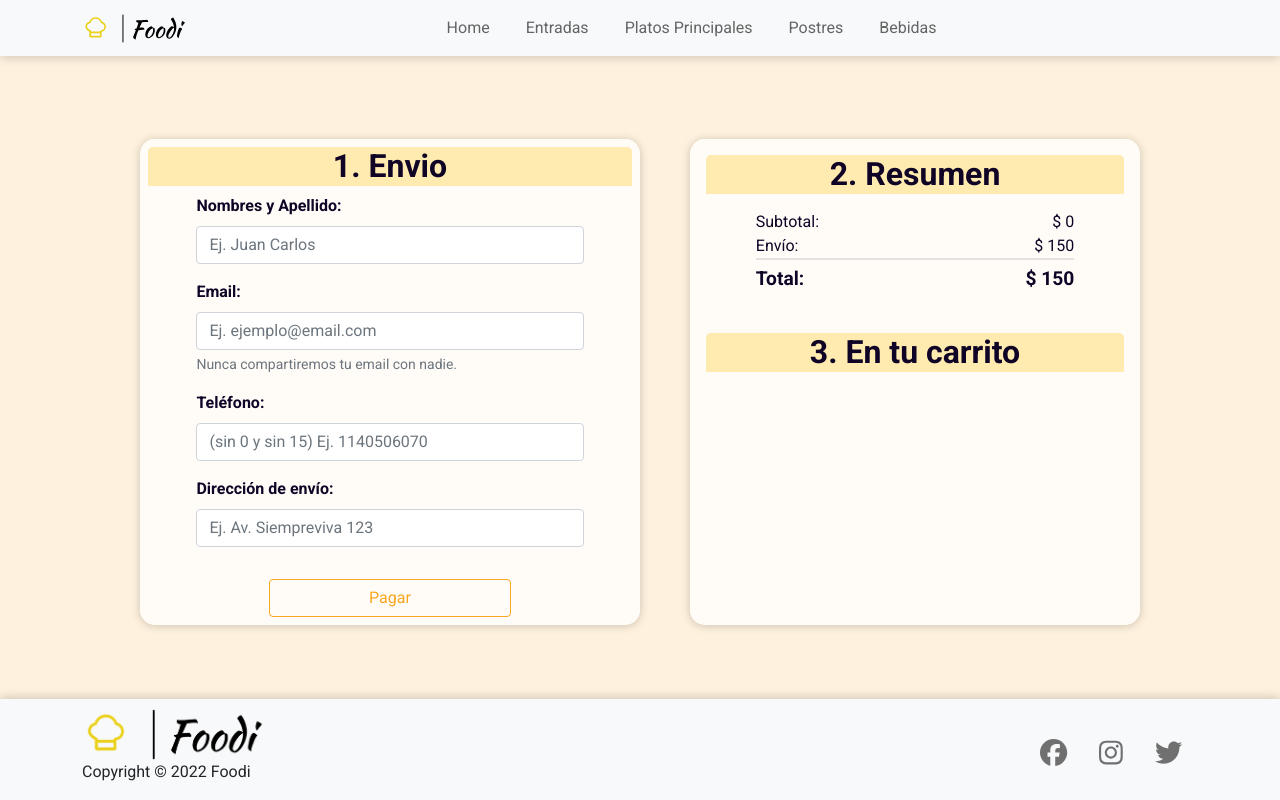
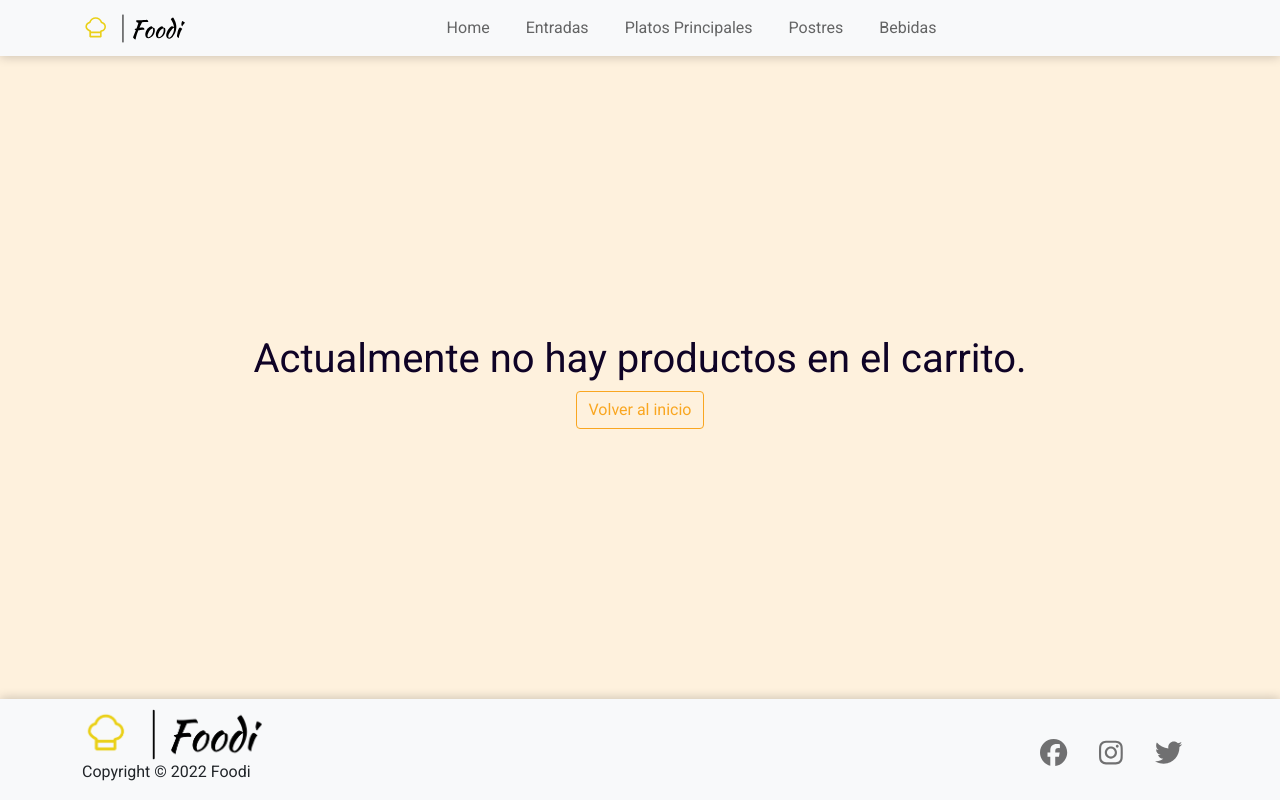
Before and after one commit to psantiagoe/shoppingcart-escobar, a React (Create React App) app: page /checkout in a window 1280 px wide. Built offline with nearby package versions, Linux system fonts and the light colour scheme.

Commit message:
Diseño de component Thanks.js, solucion de errores minimos. limpieza de comentarios y codigo no utilizado.

```diff
--- a/src/components/App.js
+++ b/src/components/App.js
@@ -1,16 +1,16 @@
-import Header from "./Header";
 import Main from "./Main";
 import Footer from "./Footer";
 import { ToastContainer } from "react-toastify";
 import "react-toastify/dist/ReactToastify.css";
 import { BrowserRouter } from "react-router-dom";
 import CartProvider from "../context/CartContext";
+import NavBar from "./NavBar";
 
 const App = () => {
 	return (
 		<CartProvider>
 			<BrowserRouter>
-				<Header />
+				<NavBar />
 				<Main />
 				<Footer />
 				<ToastContainer />
--- a/src/components/CheckoutContainer.js
+++ b/src/components/CheckoutContainer.js
@@ -2,11 +2,12 @@ import React, { useContext } from "react";
 import { Form, Button, Container } from "react-bootstrap";
 import CheckoutList from "./CheckoutList";
 import { contexto } from "../context/CartContext";
-import { useNavigate } from "react-router-dom";
+import { NavLink, useNavigate } from "react-router-dom";
+import { toast } from "react-toastify";
 
 const Checkout = () => {
 	const resultado = useContext(contexto);
-	const { carrito, total, enviarCarrito, pedidoId } = resultado;
+	const { carrito, total, enviarCarrito, uploadingCart } = resultado;
 
 	const navigate = useNavigate();
 
@@ -20,39 +21,61 @@ const Checkout = () => {
 		const telefono = e.target.form.formTelefono.value;
 		const direccion = e.target.form.formDireccion.value;
 
+		if (nombre && telefono && direccion) {
 			enviarCarrito(nombre, email, telefono, direccion, newTotal);
-
-		navigate("/Thanks");
+			navigate("/Thanks", { uploadingCart: uploadingCart });
+		} else {
+			toast.error("Por favor complete todos los campos requeridos.");
+		}
 	};
 
 	return (
+		<>
+			{carrito.length === 0 && (
+				<Container>
+					<h1>Actualmente no hay productos en el carrito.</h1>
+					<NavLink to="/">
+						<Button variant="outline-primary">Volver al inicio</Button>
+					</NavLink>
+				</Container>
+			)}
+			{carrito.length > 0 && (
 				<Container className="d-flex checkout-container">
-			<Form className="envio-form p-2">
+					<Form className="envio-form needs-validation p-2">
 						<h3 className="titulo">1. Envio</h3>
 						<Form.Group className="mb-3" controlId="formNombre">
-					<Form.Label>Nombres y Apellido:</Form.Label>
-					<Form.Control type="text" placeholder="Ej. Juan Carlos" />
+							<Form.Label>
+								Nombres y Apellido<sup>*</sup>
+							</Form.Label>
+							<Form.Control type="text" placeholder="Ej. Juan Carlos" required />
 						</Form.Group>
 
 						<Form.Group className="mb-3" controlId="formEmail">
-					<Form.Label>Email:</Form.Label>
+							<Form.Label>Email</Form.Label>
 							<Form.Control type="email" placeholder="Ej. ejemplo@email.com" />
 							<Form.Text className="text-muted">Nunca compartiremos tu email con nadie.</Form.Text>
 						</Form.Group>
 
 						<Form.Group className="mb-3" controlId="formTelefono">
-					<Form.Label>Teléfono:</Form.Label>
+							<Form.Label>
+								Teléfono<sup>*</sup>
+							</Form.Label>
 							<Form.Control type="text" placeholder="(sin 0 y sin 15) Ej. 1140506070" />
 						</Form.Group>
 
 						<Form.Group className="mb-3" controlId="formDireccion">
-					<Form.Label>Dirección de envío:</Form.Label>
+							<Form.Label>
+								Dirección de envío<sup>*</sup>
+							</Form.Label>
 							<Form.Control type="text" placeholder="Ej. Av. Siempreviva 123" />
 						</Form.Group>
 
+						<Form.Group className="mb-3" controlId="formSubmit">
+							<Form.Text className="text-muted text-end">* Campos obligatorios</Form.Text>
 							<Button variant="outline-primary" type="submit" className="mt-3" onClick={handleSubmit}>
 								Pagar
 							</Button>
+						</Form.Group>
 					</Form>
 
 					<div className="d-flex flex-column align-items-center p-2 summary-checkout">
@@ -83,6 +106,8 @@ const Checkout = () => {
 						</div>
 					</div>
 				</Container>
+			)}
+		</>
 	);
 };
 
--- a/src/components/CheckoutItem.js
+++ b/src/components/CheckoutItem.js
@@ -10,7 +10,9 @@ const CheckoutItem = ({ producto }) => {
 				<p className="m-0">
 					<strong>Cantidad:</strong> {producto.cantidad}
 				</p>
-				<p className="m-0">$ {producto.precio}</p>
+				<p className="m-0">
+					<strong>Precio:</strong> $ {producto.precio}
+				</p>
 			</div>
 		</Container>
 	);
--- a/src/components/Footer.js
+++ b/src/components/Footer.js
@@ -10,7 +10,7 @@ const Footer = () => {
 			<Container>
 				<Row className="d-flex align-items-center light">
 					<Col md={6}>
-						<img alt="Foodi logo" src={logoLarge} width={180} height={51} />
+						<img alt="Foodi logo" src={logoLarge} className="footer-logo" />
 						<p>Copyright © 2022 Foodi</p>
 					</Col>
 					<Col md={6}>
--- a/src/components/Header.js
+++ /dev/null
@@ -1,12 +0,0 @@
-import React from "react";
-import NavBar from "./NavBar";
-
-const Header = () => {
-	return (
-		<header>
-			<NavBar />
-		</header>
-	);
-};
-
-export default Header;
--- a/src/components/ItemDetailContainer.js
+++ b/src/components/ItemDetailContainer.js
@@ -30,11 +30,7 @@ const ItemDetailContainer = () => {
 			});
 	}, [idProducto]);
 
-	return (
-		<>
-			<ItemDetail producto={producto} loading={loading} />
-		</>
-	);
+	return <ItemDetail producto={producto} loading={loading} />;
 };
 
 export default ItemDetailContainer;
--- a/src/components/Main.js
+++ b/src/components/Main.js
@@ -14,8 +14,9 @@ const Main = () => {
 				<Route path="/categoria/:idCategoria" element={<ItemListContainer />} />
 				<Route path="/producto/:idProducto" element={<ItemDetailContainer />} />
 				<Route path="/carrito" element={<Carrito />} />
-				<Route path="/checkout" element={<CheckoutContainer />}></Route>\
+				<Route path="/checkout" element={<CheckoutContainer />}></Route>
 				<Route path="/Thanks" element={<Thanks />} />
+				<Route path="*" element={<ItemListContainer />} />
 			</Routes>
 		</main>
 	);
--- a/src/components/NavBar.js
+++ b/src/components/NavBar.js
@@ -1,5 +1,5 @@
 import { React, useContext } from "react";
-import { Container, Navbar, Nav, NavDropdown } from "react-bootstrap/";
+import { Container, Navbar, Nav } from "react-bootstrap/";
 import { NavLink } from "react-router-dom";
 import logo from "../assets/img/foodi-logo.svg";
 import CartWidget from "./CartWidget";
@@ -10,6 +10,7 @@ const NavBar = () => {
 	const { cantidad } = resultado;
 
 	return (
+		<header>
 			<Navbar fixed="top" bg="light" expand="lg">
 				<Container>
 					<NavLink to="/">
@@ -28,6 +29,7 @@ const NavBar = () => {
 					{cantidad > 0 && <CartWidget />}
 				</Container>
 			</Navbar>
+		</header>
 	);
 };
 
--- a/src/components/Thanks.js
+++ b/src/components/Thanks.js
@@ -1,37 +1,43 @@
-import React, { useContext, useEffect } from "react";
+import React, { useContext } from "react";
 import { Container, Row, Col, Button, Spinner } from "react-bootstrap";
 import { NavLink } from "react-router-dom";
 import { contexto } from "../context/CartContext";
+import thanks from "../assets/img/thanks.jpg";
 
 const Thanks = () => {
 	const resultado = useContext(contexto);
-	const { pedidoId } = resultado;
+	const { pedidoId, uploadingCart } = resultado;
 
 	return (
 		<>
-			{!pedidoId && <Spinner animation="border" variant="warning" />}
-			{pedidoId && (
-				<Container>
-					<Row>
+			{uploadingCart && <Spinner animation="border" variant="warning" />}
+			{!uploadingCart && (
+				<Container className="thanks-container">
+					<Row className="mb-5">
 						<Col>
-							<h1>
-								Tu compra se ha realizado con éxito.
-								<br />
-								¡Muchas gracias!
-							</h1>
+							<img src={thanks} alt="Gracias por tu compra" className="thanks-img" />
 						</Col>
 					</Row>
 					<Row>
 						<Col>
-							<p>
-								Tu ID de pedido es: <strong>{pedidoId}</strong>{" "}
+							<h1 className="thanks-title">Gracias por tu compra!</h1>
+						</Col>
+					</Row>
+					<Row>
+						<Col>
+							<p className="thanks-text">
+								Tu pedido ha sido enviado con éxito.
+								<br />
+								Tu pedido tiene el número de seguimiento:
+								<br />
+								<span className="thanks-number">{pedidoId}</span>
 							</p>
 						</Col>
 					</Row>
 					<Row>
 						<Col>
 							<NavLink to="/">
-								<Button variant="outline-primary" className="m-4">
+								<Button variant="outline-primary" className="thanks-button">
 									Volver al inicio
 								</Button>
 							</NavLink>
--- a/src/context/CartContext.js
+++ b/src/context/CartContext.js
@@ -11,6 +11,7 @@ const CartProvider = ({ children }) => {
 	const [total, setTotal] = useState(0);
 	const [cantidad, setCantidad] = useState(0);
 	const [pedidoId, setPedidoId] = useState("");
+	const [uploadingCart, setUploadingCart] = useState(true);
 
 	const borrarItem = (id) => {
 		let filteredItems = [...carrito];
@@ -74,6 +75,7 @@ const CartProvider = ({ children }) => {
 	};
 
 	const enviarCarrito = (nombre, email, telefono, direccion, newTotal) => {
+		setUploadingCart(true);
 		const carritosCollection = collection(db, "carritos");
 
 		const carritoData = {
@@ -96,13 +98,15 @@ const CartProvider = ({ children }) => {
 		addDoc(carritosCollection, carritoData)
 			.then((docRef) => {
 				setPedidoId(docRef.id);
-				toast.success("Se ha logrado enviar el carrito correctamente. Su ID de compra es: " + pedidoId);
+				toast.success("Se ha logrado enviar el carrito correctamente.");
 			})
 			.catch(() => {
 				toast.error("Error al enviar su carrito.");
+			})
+			.finally(() => {
+				limpiarCarrito();
+				setUploadingCart(false);
 			});
-
-		limpiarCarrito();
 	};
 
 	useEffect(() => {
@@ -119,6 +123,7 @@ const CartProvider = ({ children }) => {
 		cantidad: cantidad,
 		enviarCarrito: enviarCarrito,
 		pedidoId: pedidoId,
+		uploadingCart: uploadingCart,
 	};
 
 	return <Provider value={contextValue}>{children}</Provider>;
--- a/src/database/firebase.js
+++ b/src/database/firebase.js
@@ -10,6 +10,5 @@ const firebaseConfig = {
 	appId: "1:220153839092:web:0114358d0e91cd92284da1",
 };
 
-// Initialize Firebase
 const app = initializeApp(firebaseConfig);
 export const db = getFirestore(app);
--- a/src/styles/styles.scss
+++ b/src/styles/styles.scss
@@ -1,7 +1,5 @@
-// Imports
 @import "./imports/variables";
 
-// General
 html {
 	scroll-behavior: smooth;
 }
@@ -54,7 +52,6 @@ body {
 	padding-right: 0;
 }
 
-// Header
 header {
 	padding: 2rem;
 
@@ -100,7 +97,6 @@ header {
 	border-radius: 5px;
 }
 
-// Main
 main {
 	width: 80%;
 	margin: auto;
@@ -305,9 +301,37 @@ main {
 			}
 		}
 	}
+
+	.thanks-container {
+		width: 60%;
+		margin: auto;
+		padding: 50px;
+		background-color: rgba($color: #fff, $alpha: 0.8);
+		border-radius: 15px;
+		box-shadow: $shadowDown;
+		line-height: 2;
+
+		.thanks-img {
+			width: 65%;
+			margin: auto;
+			border-radius: 100%;
+		}
+
+		.thanks-text {
+			font-size: 1.1rem;
+			text-align: center;
+
+			.thanks-number {
+				font-size: 1.5rem;
+				font-weight: bold;
+				padding: 5px;
+				background-color: rgba($color: #ffc107, $alpha: 0.3);
+				border-radius: 10px;
+			}
+		}
+	}
 }
 
-// Footer
 footer {
 	margin-top: 15px;
 	padding-top: 10px;
@@ -318,6 +342,11 @@ footer {
 	left: 0;
 	bottom: 0;
 	right: 0;
+
+	.footer-logo {
+		width: 180px;
+		height: 51px;
+	}
 
 	.nav-link {
 		color: rgba(0, 0, 0, 0.55);
```
Also changed, not shown: src/assets/img/thanks.jpg (added). Lines whose indentation alone changed are shown as unchanged.
